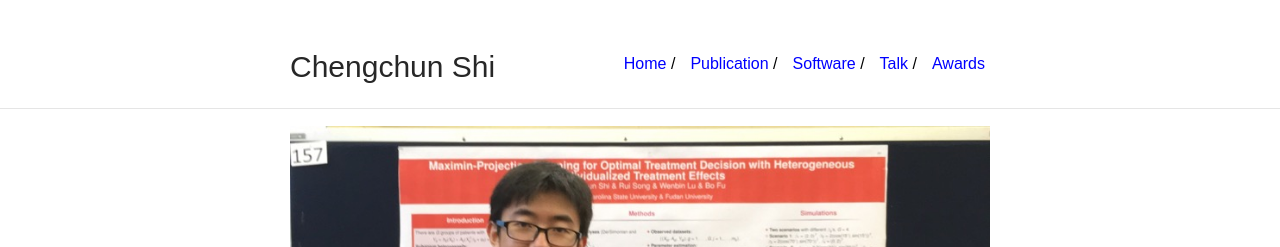
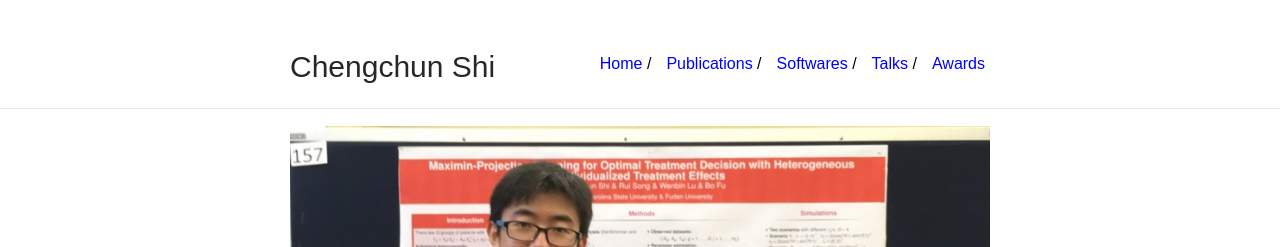
Before and after one commit to callmespring/callmespring.github.io, a Jekyll site: the page built from index.md, in a window 1280 px wide. Shown: the top 247 px of the page. Built offline with Jekyll 4.4.1, drawn with Linux system fonts in a browser that asks for light colours.

Commit message:
Add files via upload

```diff
--- a/_data/nav.yml
+++ b/_data/nav.yml
@@ -1,13 +1,13 @@
 - name: "Awards"
   link: "awards"
 
-- name: "Talk"
+- name: "Talks"
   link: "talk"
 
-- name: "Software"
+- name: "Softwares"
   link: "software"
 
-- name: "Publication"
+- name: "Publications"
   link: "publication"
 
 - name: "Home"
```
